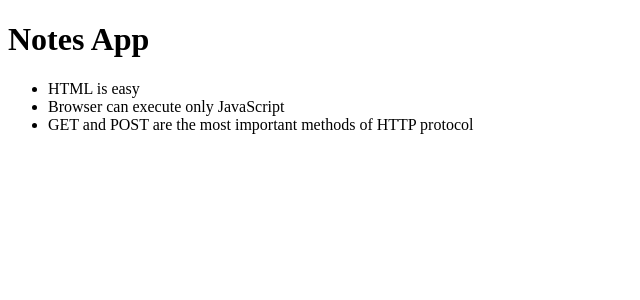
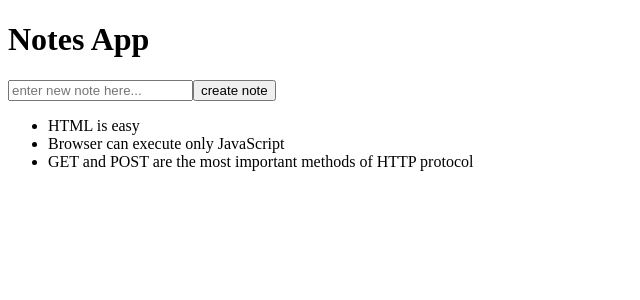
Before and after one commit to rajutamanglama63/notes-app, a React (Create React App) app: page / in a window 1280 px wide. Shown: the top 300 px of the page, without its empty margins (0-640 px from the left). Built offline with nearby package versions, Linux system fonts and the light colour scheme.

Commit message:
feat : form feature added

```diff
--- a/src/App.js
+++ b/src/App.js
@@ -5,9 +5,26 @@ import Note from "./components/Note";
 function App(props) {
 
   const [notes, setNotes] = useState(props.notes);
+  const [newNote, setNewNote] = useState("");
+
+  const submitHandler = (e) => {
+    e.preventDefault()
+    let note = {
+      id : notes.length + 1,
+      content : newNote,
+      date : new Date().toISOString(),
+      important : Math.random() < 0.5  ? true : false
+    }
+    setNotes([...notes, note])
+    setNewNote("");
+  }
   return (
     <div>
       <h1>Notes App</h1>
+      <form onSubmit={submitHandler}>
+        <input placeholder="enter new note here..." value={newNote} onChange={(e) => setNewNote(e.target.value)} />
+        <button type="submit">create note</button>
+      </form>
       <ul>
         {notes.map((note) => (
           <Note key={note.id} note={note} />
```
